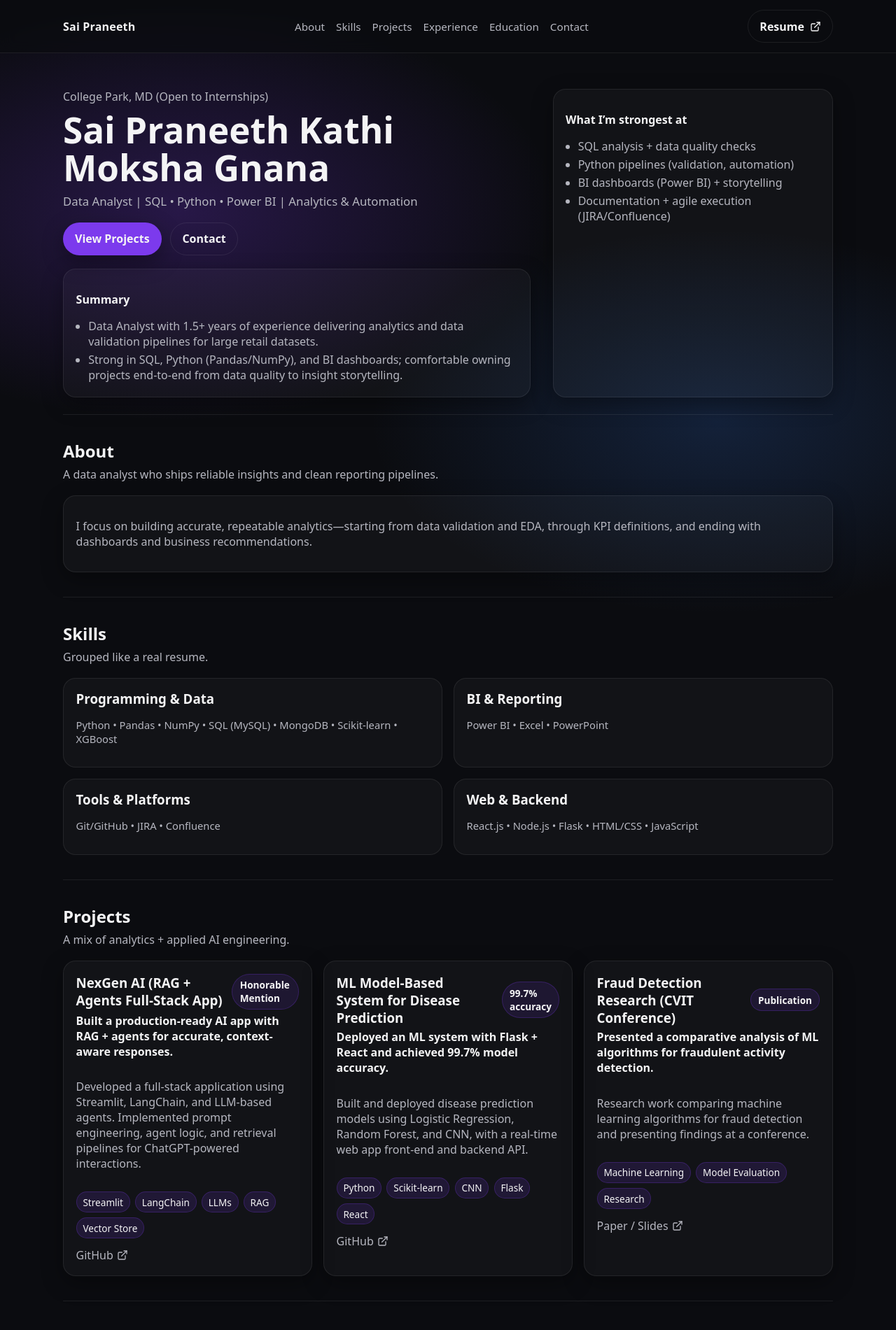
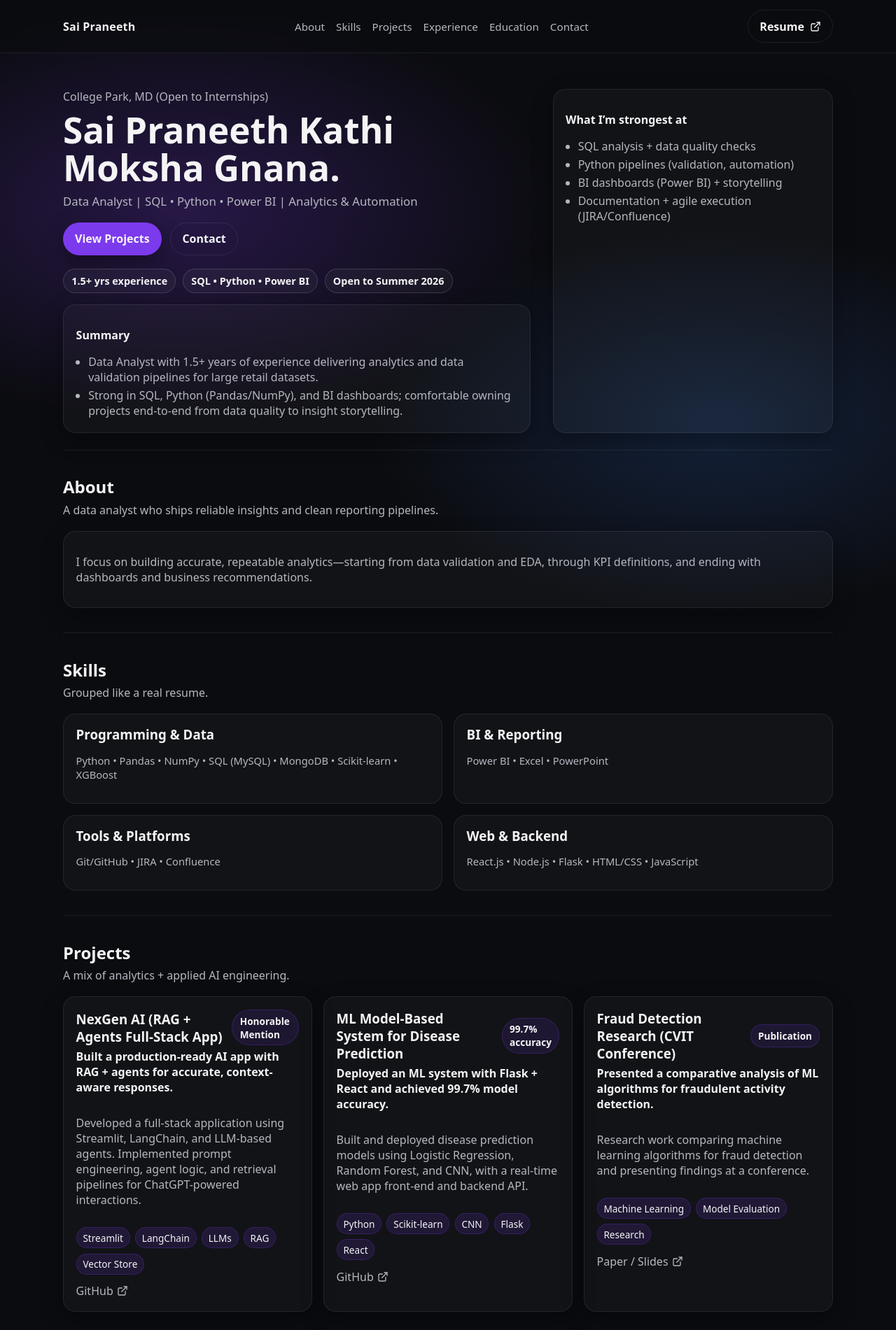
Before and after one commit to Photon7777/Website, a React (Vite) app in the folder data-analyst-portfolio/: page / in a window 1280 px wide. Shown: the top 1901 px of the page at 70% size. Built offline with nearby package versions, Linux system fonts and the light colour scheme.

Commit message:
Updated with scrolling features and fotter removal

```diff
--- a/data-analyst-portfolio/package.json
+++ b/data-analyst-portfolio/package.json
@@ -10,6 +10,7 @@
     "preview": "vite preview"
   },
   "dependencies": {
+    "framer-motion": "^12.27.5",
     "react": "^19.2.0",
     "react-dom": "^19.2.0"
   },
--- a/data-analyst-portfolio/src/App.jsx
+++ b/data-analyst-portfolio/src/App.jsx
@@ -5,6 +5,7 @@ import ProjectCard from "./components/ProjectCard";
 import Footer from "./components/Footer";
 import { siteData } from "./data/siteData";
 import { FiGithub, FiLinkedin, FiMail, FiPhone } from "react-icons/fi";
+import { motion } from "framer-motion";
 
 export default function App() {
   return (
@@ -14,14 +15,26 @@ export default function App() {
       <main className="container">
         {/* HERO */}
         <section className="hero">
-          <div>
+      <motion.div
+        initial={{ opacity: 0, y: 18 }}
+        animate={{ opacity: 1, y: 0 }}
+        transition={{ duration: 0.7, ease: "easeOut" }}
+      >
         <p className="kicker">{siteData.location}</p>
-            <h1>{siteData.name}</h1>
+        <h1>
+          {siteData.name}<span className="accent">.</span>
+        </h1>
         <p className="subtitle">{siteData.headline}</p>
 
         <div className="hero-cta">
           <a className="btn" href="#projects">View Projects</a>
           <a className="btn btn-ghost" href="#contact">Contact</a>
+        </div>
+
+        <div className="stat-row">
+          <span className="stat-pill">1.5+ yrs experience</span>
+          <span className="stat-pill">SQL • Python • Power BI</span>
+          <span className="stat-pill">Open to Summer 2026</span>
         </div>
 
         <div className="panel">
@@ -32,9 +45,14 @@ export default function App() {
             ))}
           </ul>
         </div>
-          </div>
+      </motion.div>
 
-          <div className="panel">
+      <motion.div
+        initial={{ opacity: 0, y: 18 }}
+        animate={{ opacity: 1, y: 0 }}
+        transition={{ duration: 0.7, ease: "easeOut", delay: 0.1 }}
+        className="panel"
+      >
         <p className="strong">What I’m strongest at</p>
         <ul>
           <li>SQL analysis + data quality checks</li>
@@ -42,8 +60,9 @@ export default function App() {
           <li>BI dashboards (Power BI) + storytelling</li>
           <li>Documentation + agile execution (JIRA/Confluence)</li>
         </ul>
-          </div>
+      </motion.div>
     </section>
+
 
         {/* ABOUT */}
         <Section
@@ -129,10 +148,6 @@ export default function App() {
                 <FiPhone /> Call
               </a>
             </div>
-
-            <p className="muted small" style={{ marginTop: ".8rem" }}>
-              Update these links in <code>src/data/siteData.js</code>.
-            </p>
           </div>
         </Section>
       </main>
--- a/data-analyst-portfolio/src/components/ProjectCard.jsx
+++ b/data-analyst-portfolio/src/components/ProjectCard.jsx
@@ -1,8 +1,13 @@
+import { motion } from "framer-motion";
 import { FiExternalLink } from "react-icons/fi";
 
 export default function ProjectCard({ p }) {
   return (
-    <article className="card">
+    <motion.article
+      className="card"
+      whileHover={{ y: -4 }}
+      transition={{ duration: 0.18, ease: "easeOut" }}
+    >
       <div className="card-top">
         <div className="card-title-row">
           <h3>{p.title}</h3>
@@ -26,6 +31,6 @@ export default function ProjectCard({ p }) {
           </a>
         ))}
       </div>
-    </article>
+    </motion.article>
   );
 }
--- /dev/null
+++ b/data-analyst-portfolio/src/components/Reveal.jsx
@@ -0,0 +1,18 @@
+import { motion, useInView } from "framer-motion";
+import { useRef } from "react";
+
+export default function Reveal({ children, delay = 0, y = 18 }) {
+  const ref = useRef(null);
+  const inView = useInView(ref, { once: true, margin: "-80px" });
+
+  return (
+    <motion.div
+      ref={ref}
+      initial={{ opacity: 0, y }}
+      animate={inView ? { opacity: 1, y: 0 } : {}}
+      transition={{ duration: 0.6, ease: "easeOut", delay }}
+    >
+      {children}
+    </motion.div>
+  );
+}
--- a/data-analyst-portfolio/src/components/Section.jsx
+++ b/data-analyst-portfolio/src/components/Section.jsx
@@ -1,11 +1,18 @@
+import Reveal from "./Reveal";
+
 export default function Section({ id, title, subtitle, children }) {
   return (
     <section id={id} className="section">
-      <div className="section-head">
-        <h2>{title}</h2>
-        {subtitle ? <p className="muted">{subtitle}</p> : null}
-      </div>
-      {children}
+      <Reveal>
+        <div className="section-head">
+          <h2>{title}</h2>
+          {subtitle ? <p className="muted">{subtitle}</p> : null}
+        </div>
+      </Reveal>
+
+      <Reveal delay={0.05}>
+        {children}
+      </Reveal>
     </section>
   );
 }
--- a/data-analyst-portfolio/src/styles/index.css
+++ b/data-analyst-portfolio/src/styles/index.css
@@ -141,3 +141,38 @@ h1{ margin:.1rem 0 .6rem; font-size: clamp(2.1rem, 4vw, 3.2rem); line-height:1.0
   .two-col{ grid-template-columns: 1fr; }
   .nav-links{ display:none; }
 }
+
+/* Premium polish */
+.stat-row{
+  display:flex;
+  gap:.6rem;
+  flex-wrap:wrap;
+  margin: .2rem 0 1rem;
+}
+.stat-pill{
+  padding:.45rem .7rem;
+  border-radius:999px;
+  border:1px solid rgba(255,255,255,.14);
+  background: rgba(255,255,255,.04);
+  color: var(--text);
+  font-weight:700;
+  font-size:.9rem;
+}
+
+.card{
+  position:relative;
+  overflow:hidden;
+}
+.card::before{
+  content:"";
+  position:absolute;
+  inset:-2px;
+  background: radial-gradient(600px 260px at 10% 0%, rgba(124,58,237,.20), transparent 55%),
+              radial-gradient(600px 260px at 90% 20%, rgba(34,197,94,.14), transparent 55%);
+  opacity:.0;
+  transition: opacity .2s ease;
+  pointer-events:none;
+}
+.card:hover::before{
+  opacity:1;
+}
```
Also changed, not shown: data-analyst-portfolio/src/components/siteData.js (deleted, +0 -107 lines), data-analyst-portfolio/src/components/SkillPill.jsx (deleted), 1 other file (tests, documents, lock files or other folders). Lines whose indentation alone changed are shown as unchanged.
